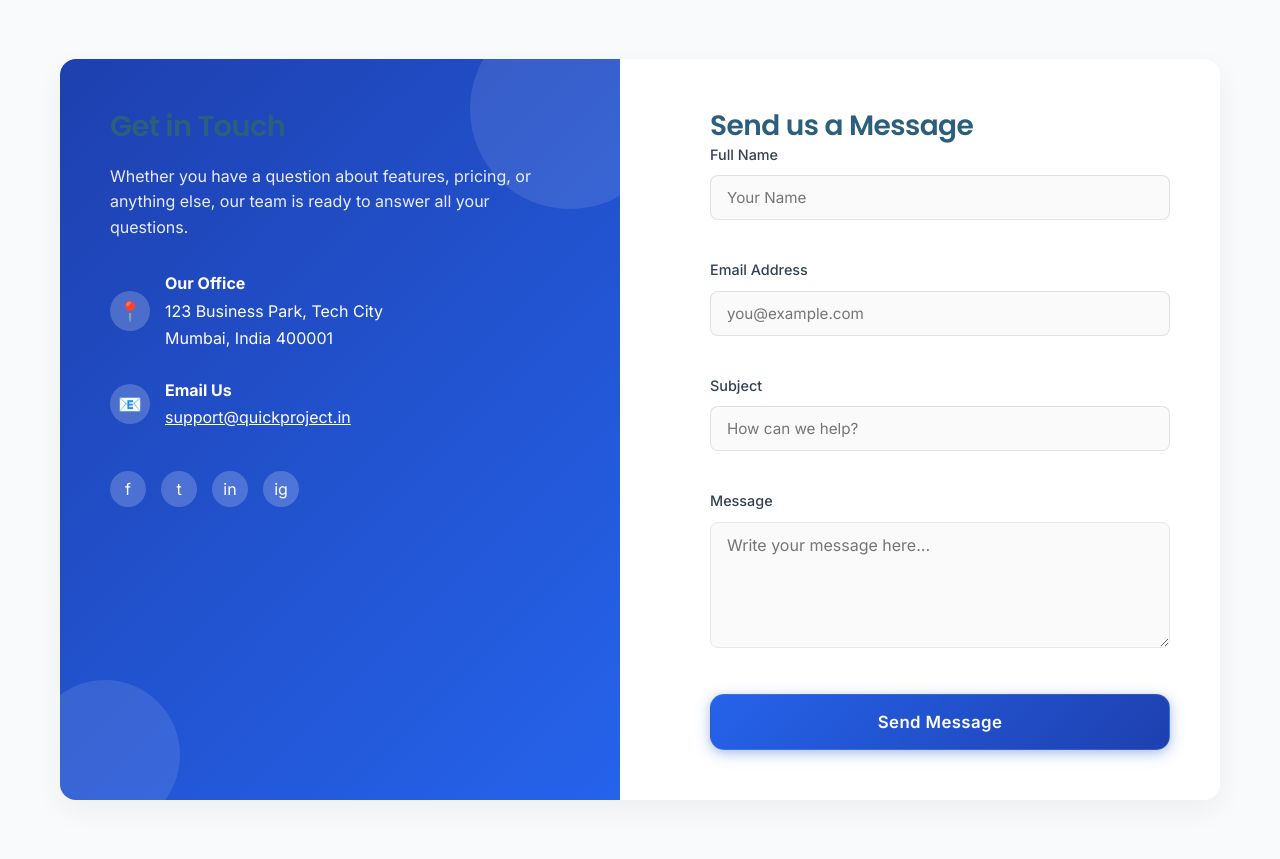
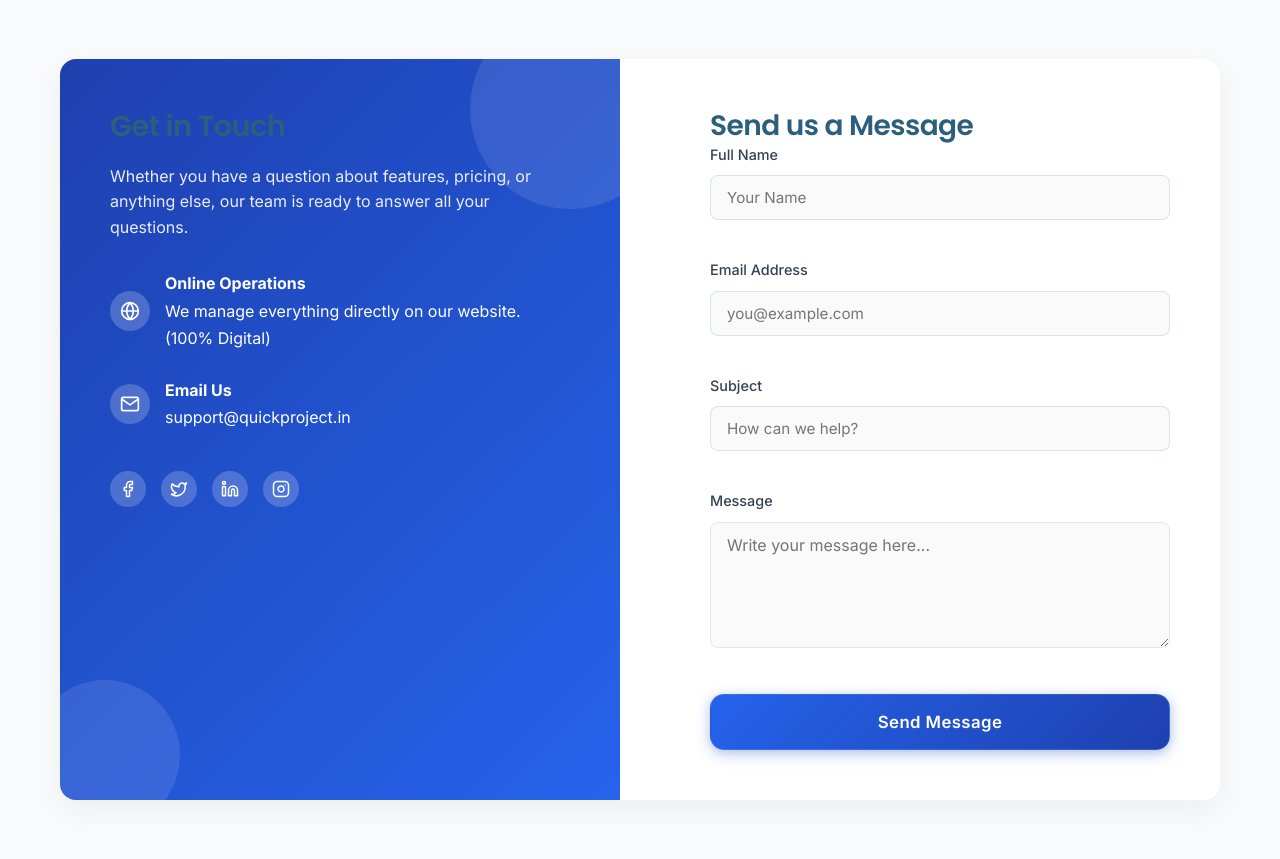
Before and after one commit to rohitk2004/Leads-sale, a PHP site: page /contact in a window 1280 px wide. Shown: the part 412-1271 px from the top of the page. Run offline with PHP 8.4, Linux system fonts and the light colour scheme; data that the repository does not hold is empty.

Commit message:
Update contact page UI and remove physical address

```diff
--- a/contact.php
+++ b/contact.php
@@ -210,30 +210,72 @@ $cart_count = count(get_cart_items($pdo));
                         answer all your questions.</p>
 
                     <div class="info-item">
-                        <div class="info-icon">📍</div>
+                        <div class="info-icon">
+                            <svg width="20" height="20" viewBox="0 0 24 24" fill="none" stroke="currentColor"
+                                stroke-width="2" stroke-linecap="round" stroke-linejoin="round">
+                                <circle cx="12" cy="12" r="10"></circle>
+                                <line x1="2" y1="12" x2="22" y2="12"></line>
+                                <path
+                                    d="M12 2a15.3 15.3 0 0 1 4 10 15.3 15.3 0 0 1-4 10 15.3 15.3 0 0 1-4-10 15.3 15.3 0 0 1 4-10z">
+                                </path>
+                            </svg>
+                        </div>
                         <div>
-                            <strong>Our Office</strong><br>
-                            123 Business Park, Tech City<br>
-                            Mumbai, India 400001
+                            <strong>Online Operations</strong><br>
+                            We manage everything directly on our website.<br>
+                            (100% Digital)
                         </div>
                     </div>
 
                     <div class="info-item">
-                        <div class="info-icon">📧</div>
+                        <div class="info-icon">
+                            <svg width="20" height="20" viewBox="0 0 24 24" fill="none" stroke="currentColor"
+                                stroke-width="2" stroke-linecap="round" stroke-linejoin="round">
+                                <path d="M4 4h16c1.1 0 2 .9 2 2v12c0 1.1-.9 2-2 2H4c-1.1 0-2-.9-2-2V6c0-1.1.9-2 2-2z">
+                                </path>
+                                <polyline points="22,6 12,13 2,6"></polyline>
+                            </svg>
+                        </div>
                         <div>
                             <strong>Email Us</strong><br>
                             <a href="mailto:support@quickproject.in"
-                                style="color: white; text-decoration: underline;">support@quickproject.in</a>
+                                style="color: white; text-decoration: none;">support@quickproject.in</a>
                         </div>
                     </div>
 
-
-
                     <div class="social-links">
-                        <a href="#" class="social-link">f</a>
-                        <a href="#" class="social-link">t</a>
-                        <a href="#" class="social-link">in</a>
-                        <a href="#" class="social-link">ig</a>
+                        <a href="#" class="social-link" aria-label="Facebook">
+                            <svg width="18" height="18" viewBox="0 0 24 24" fill="none" stroke="currentColor"
+                                stroke-width="2" stroke-linecap="round" stroke-linejoin="round">
+                                <path d="M18 2h-3a5 5 0 0 0-5 5v3H7v4h3v8h4v-8h3l1-4h-4V7a1 1 0 0 1 1-1h3z"></path>
+                            </svg>
+                        </a>
+                        <a href="#" class="social-link" aria-label="Twitter">
+                            <svg width="18" height="18" viewBox="0 0 24 24" fill="none" stroke="currentColor"
+                                stroke-width="2" stroke-linecap="round" stroke-linejoin="round">
+                                <path
+                                    d="M22 4s-.7 2.1-2 3.4c1.6 10-9.4 17.3-18 11.6 2.2.1 4.4-.6 6-2C3 15.5.5 9.6 3 5c2.2 2.6 5.6 4.1 9 4-.9-4.2 4-6.6 7-3.8 1.1 0 3-1.2 3-1.2z">
+                                </path>
+                            </svg>
+                        </a>
+                        <a href="#" class="social-link" aria-label="LinkedIn">
+                            <svg width="18" height="18" viewBox="0 0 24 24" fill="none" stroke="currentColor"
+                                stroke-width="2" stroke-linecap="round" stroke-linejoin="round">
+                                <path
+                                    d="M16 8a6 6 0 0 1 6 6v7h-4v-7a2 2 0 0 0-2-2 2 2 0 0 0-2 2v7h-4v-7a6 6 0 0 1 6-6z">
+                                </path>
+                                <rect x="2" y="9" width="4" height="12"></rect>
+                                <circle cx="4" cy="4" r="2"></circle>
+                            </svg>
+                        </a>
+                        <a href="#" class="social-link" aria-label="Instagram">
+                            <svg width="18" height="18" viewBox="0 0 24 24" fill="none" stroke="currentColor"
+                                stroke-width="2" stroke-linecap="round" stroke-linejoin="round">
+                                <rect x="2" y="2" width="20" height="20" rx="5" ry="5"></rect>
+                                <path d="M16 11.37A4 4 0 1 1 12.63 8 4 4 0 0 1 16 11.37z"></path>
+                                <line x1="17.5" y1="6.5" x2="17.51" y2="6.5"></line>
+                            </svg>
+                        </a>
                     </div>
                 </div>
 
```
